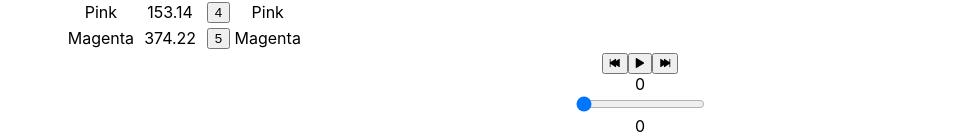
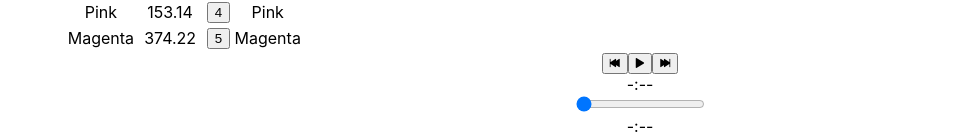
Before and after one commit to itsjoeyhi/blocjams-react, a React (Create React App) app: page /album/the-colors in a window 1280 px wide. Shown: the part 900-1036 px from the top of the page, without its empty margins (0-979 px from the left). Built offline with nearby package versions, Linux system fonts and the light colour scheme.

Commit message:
added volume controls and format time

```diff
--- a/src/components/Library.js
+++ b/src/components/Library.js
@@ -1,6 +1,7 @@
 import React, { Component } from 'react';
 import albumData from './../data/albums';
 import { Link } from 'react-router-dom';
+
 
 class Library extends Component {
     constructor(props) {
--- a/src/components/PlayerBar.js
+++ b/src/components/PlayerBar.js
@@ -1,5 +1,7 @@
 
  import React, { Component } from 'react';
+
+
  class PlayerBar extends Component {
    render() {
      return (
@@ -16,21 +18,21 @@
            </button>
          </section>
          <section id="time-control">
-         <div className="current-time">{this.props.currentTime}</div>
+         <div className="current-time">{this.props.formatTime(this.props.currentTime)}</div>
            <input
              type="range"
              className="seek-bar"
-             value={(this.props.currentTime / this.props.duration) || 0}
+             value={(this.props.currentTime/this.props.duration) || 0}
              max="1"
              min="0"
              step="0.01"
              onChange={this.props.handleTimeChange}
            />
-           <div className="total-time">{this.props.duration}</div>
+           <div className="total-time">{this.props.formatTime(this.props.duration)}</div>
          </section>
          <section id="volume-control">
            <div className="icon volume-low"></div>
-           <input type="range" className="seek-bar" value="80" />
+           <input type="range" className="seek-bar" value={this.props.currentVolume} max ='1' min='0' step='0.01' onChange={this.props.handleVolumeChange}/>
            <div className="icon volume-high"></div>
          </section>
          </section>
--- a/src/components/album.js
+++ b/src/components/album.js
@@ -1,7 +1,7 @@
 
 import React, { Component } from 'react';
 import albumData from './../data/albums';
-import PlayerBar from './PlayerBar';
+import PlayerBar from './PlayerBar'
 
 class Album extends Component {
   constructor(props) {
@@ -36,7 +36,7 @@ class Album extends Component {
       },
       durationchange: e => {
         this.setState({ duration: this.audioElement.duration });
-      }
+      },
     };
     this.audioElement.addEventListener('timeupdate', this.eventListeners.timeupdate);
     this.audioElement.addEventListener('durationchange', this.eventListeners.durationchange);
@@ -81,10 +81,14 @@ class Album extends Component {
     this.audioElement.currentTime = newTime;
     this.setState({ currentTime: newTime });
   }
-    formatTime(time) {
+    formatTime (time) {
       return time ? `${Math.floor(time / 60)}:${Number(time % 60 / 100).toFixed(2).substr(2,3)}` : '-:--'
   }
-
+    handleVolumeChange (e) {
+      const newState = e.target.value;
+      this.audioElement.volume = newState;
+      this.setState ({currentVolume: newState});
+    }
   render() {
     return (
       <section className="album">
@@ -142,6 +146,7 @@ class Album extends Component {
            handleNextClick={() => this.handleNextClick()}
            handleTimeChange={(e) => this.handleTimeChange(e)}
            formatTime={(time) => this.formatTime(time)}
+           handleVolumeChange= {(e) => this.handleVolumeChange(e)}
 
          />
       </section>
```
